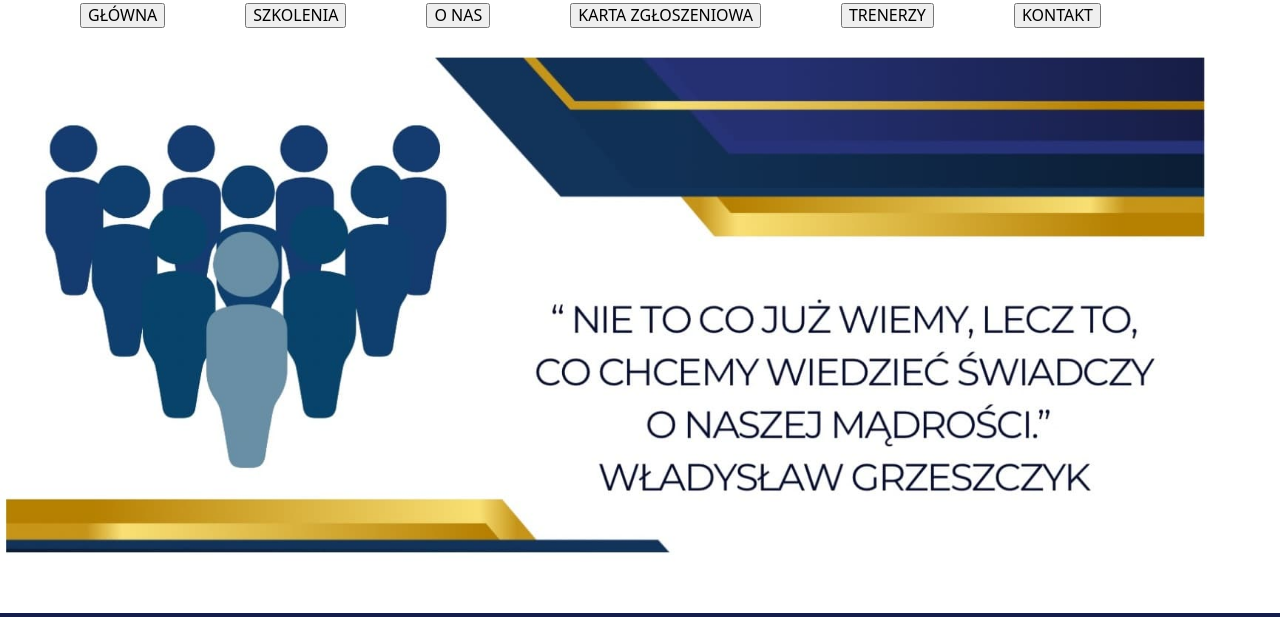
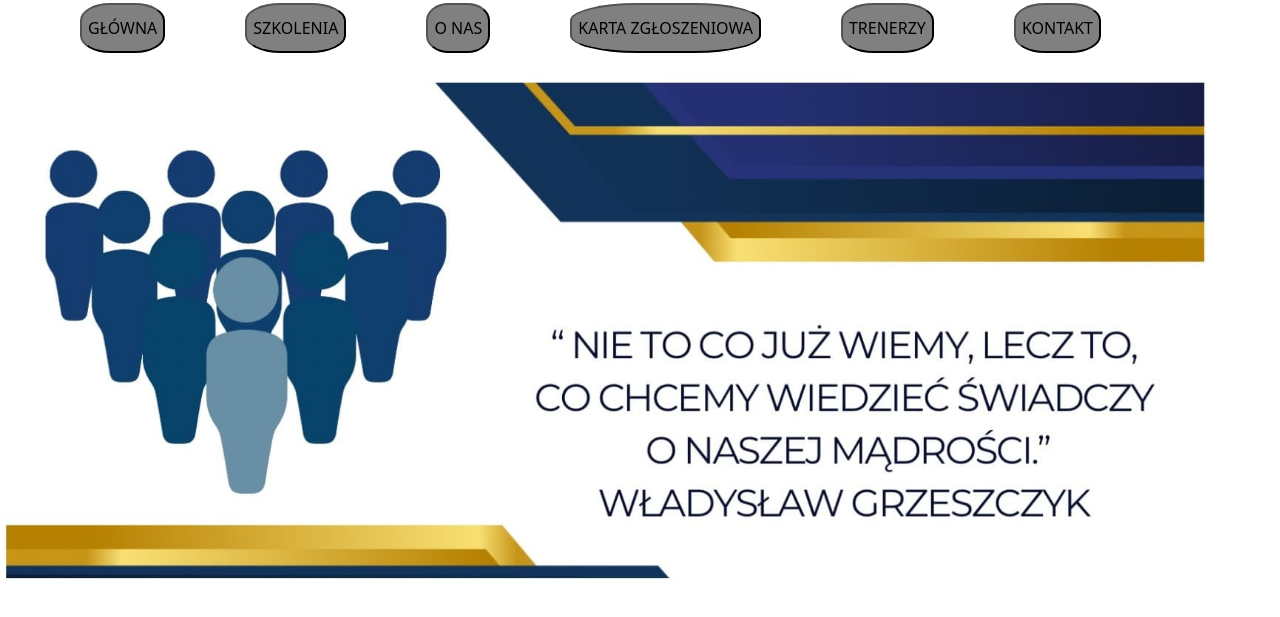
Before and after one commit to Ziomall/GlobalConsulting, a plain HTML site: page index.html in a window 1280 px wide. Shown: the part 74-691 px from the top of the page. Drawn offline with nearby package versions, Linux system fonts and the light colour scheme.

Commit message:
przyciski

```diff
--- a/css/index.css
+++ b/css/index.css
@@ -12,3 +12,20 @@
   gap: 40px;
   margin-bottom: auto;
 }
+
+.button_ckick {
+  border-radius: 35%;
+  height: 50px;
+  background-color: gray;
+}
+
+.button_ckick:hover {
+  animation: pulse 2s infinite;
+  transition: 0.3s;
+  color: #151d4b;
+}
+
+.button_ckick:active {
+  background-color: #151d4b;
+  color: gold;
+}
--- a/index.html
+++ b/index.html
@@ -23,22 +23,22 @@
       </div>
       <ol class="button">
         <ul>
-          <button>GŁÓWNA</button>
+          <button class="button_ckick">GŁÓWNA</button>
         </ul>
         <ul>
-          <button>SZKOLENIA</button>
+          <button class="button_ckick">SZKOLENIA</button>
         </ul>
         <ul>
-          <button>O NAS</button>
+          <button class="button_ckick">O NAS</button>
         </ul>
         <ul>
-          <button>KARTA ZGŁOSZENIOWA</button>
+          <button class="button_ckick">KARTA ZGŁOSZENIOWA</button>
         </ul>
         <ul>
-          <button>TRENERZY</button>
+          <button class="button_ckick">TRENERZY</button>
         </ul>
         <ul>
-          <button>KONTAKT</button>
+          <button class="button_ckick">KONTAKT</button>
         </ul>
       </ol>
     </header>
```
